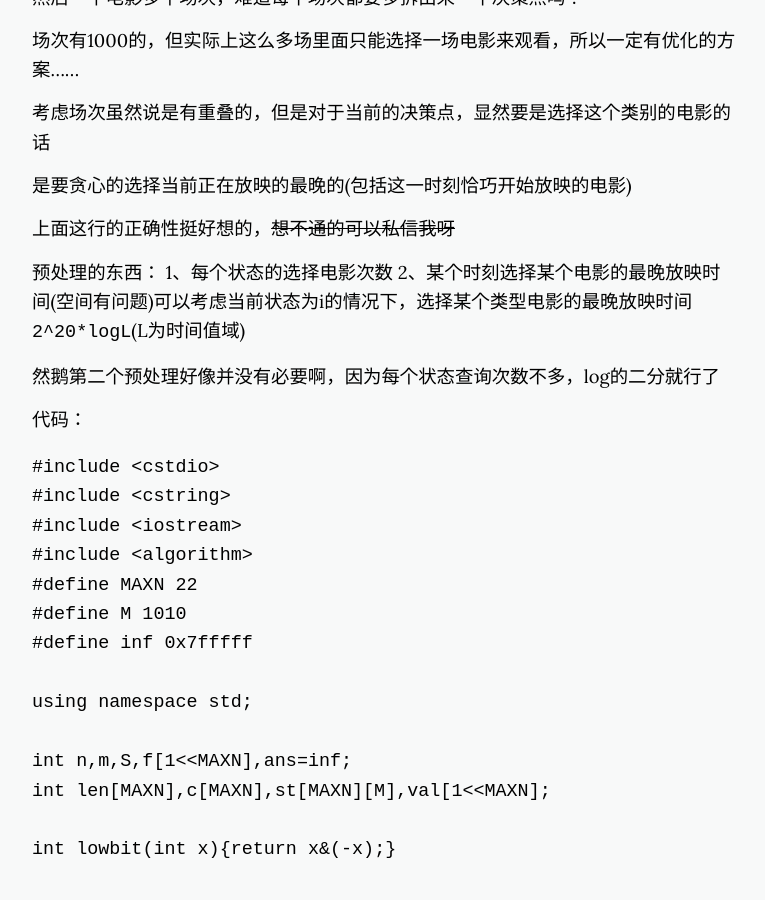
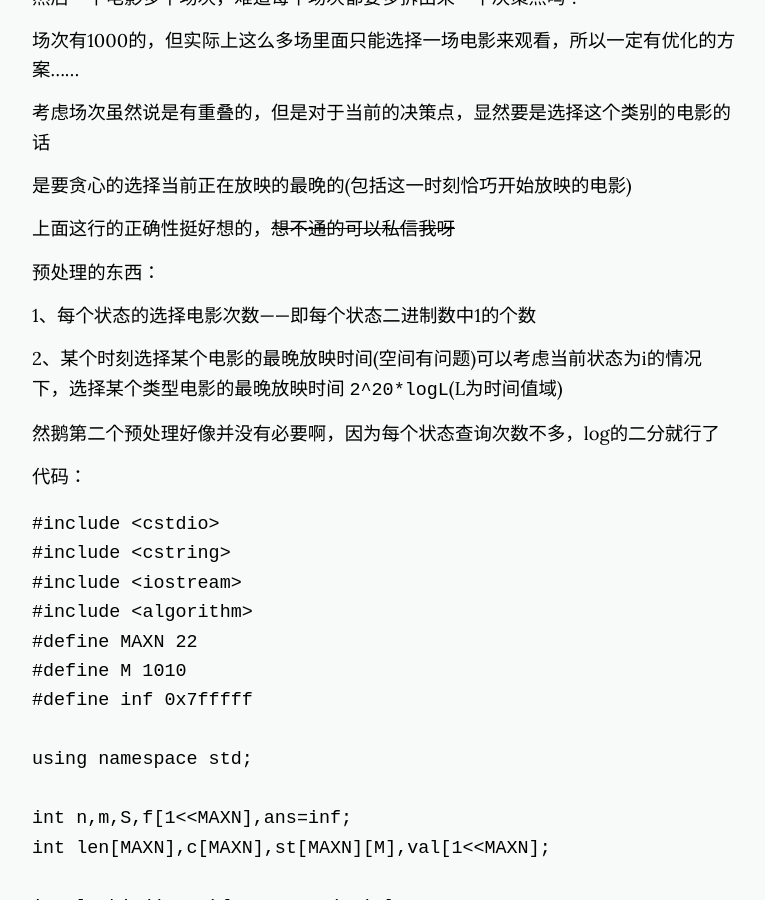
Before and after one commit to GaryStack/project-lambda.github.io, a Jekyll site: the page built from _posts/2018-4-14-电影移动.markdown, in a window 1280 px wide and 900 px high, scrolled down 1447 px. Shown: the whole window, without its empty margins (256-1021 px from the left). Built offline with Jekyll 4.4.1, drawn with Linux system fonts in a browser that asks for light colours; nearby versions of some CDN libraries; a style sheet for code colours, icons or effects is not loaded.

Commit message:
Update 2018-4-14-电影移动.markdown

```diff
--- a/_posts/2018-4-14-电影移动.markdown
+++ b/_posts/2018-4-14-电影移动.markdown
@@ -53,7 +53,9 @@ f[i]表示选择状态是i的连续最大看电影时间是多少
 上面这行的正确性挺好想的，~~想不通的可以私信我呀~~
 
 预处理的东西：
-1、每个状态的选择电影次数
+
+1、每个状态的选择电影次数——即每个状态二进制数中1的个数
+
 2、某个时刻选择某个电影的最晚放映时间(空间有问题)可以考虑当前状态为i的情况下，选择某个类型电影的最晚放映时间 `2^20*logL`(L为时间值域)
 
 然鹅第二个预处理好像并没有必要啊，因为每个状态查询次数不多，log的二分就行了
```
